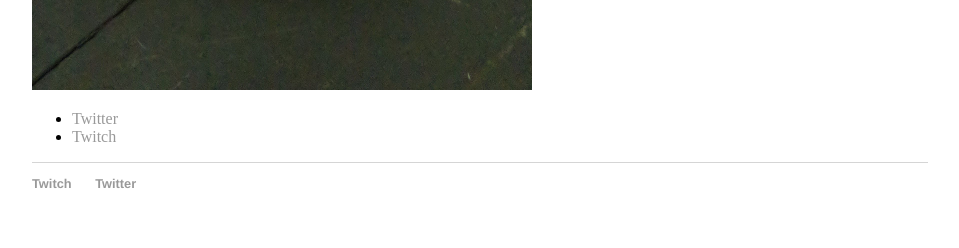
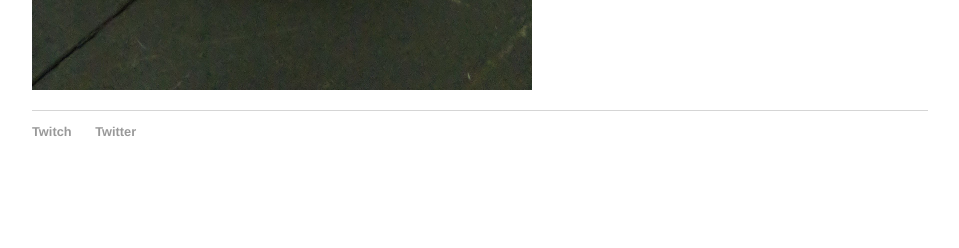
Before and after one commit to JJQuin99/JJQuin99.github.io, a Jekyll site: the page built from about/index.html, in a window 1280 px wide. Shown: the part 1440-1688 px from the top of the page, without its empty margins (160-1119 px from the left). Built offline with Jekyll 4.4.1, drawn with Linux system fonts in a browser that asks for light colours; Markdown is read by kramdown in place of the engine named in the settings; after the commit the page ends 1639 px from its top, so only the background shows below that.

Commit message:
Update index.html

```diff
--- a/about/index.html
+++ b/about/index.html
@@ -7,7 +7,6 @@ title: About Me
 			<h1>About</h1>
 			<p>Hi, I'm JJ! I'm 21 years old and currently a college student at the Berklee College of Music studying Music Production & Engineering up in Boston, MA. I grew up in a small town off the central coast of New Jersey in the US with my older sister, younger brother, mom, dad, and various pets. I have a lot of hobbies outside of music like playing videogames and making art, but most of my free time goes towards in depth analyises of different sagas and stories from TV shows and movies i've watched or videogames i've played through, especially if theyre a whole franchise with different parts. I like to dig deep into plots of stories and characters and why the creators decided to make them the way they are. So I started this website to organize and publicly display my timelines, theories and anaylises. Right now I currently hold up waiting to graduate college with my beloved son (my cat named Mojo pictured below).</p>
 			<img src="IMG_0739.JPG" width="500" height="939" alt="Mojo">			<ul class="contacts">
-				<li><a href="https://twitter.com/azuris99_">Twitter</a></li>
-				<li><a href="https://www.twitch.tv/azuris99">Twitch<a></li>
+
 				</ul>
 		</div>
```
